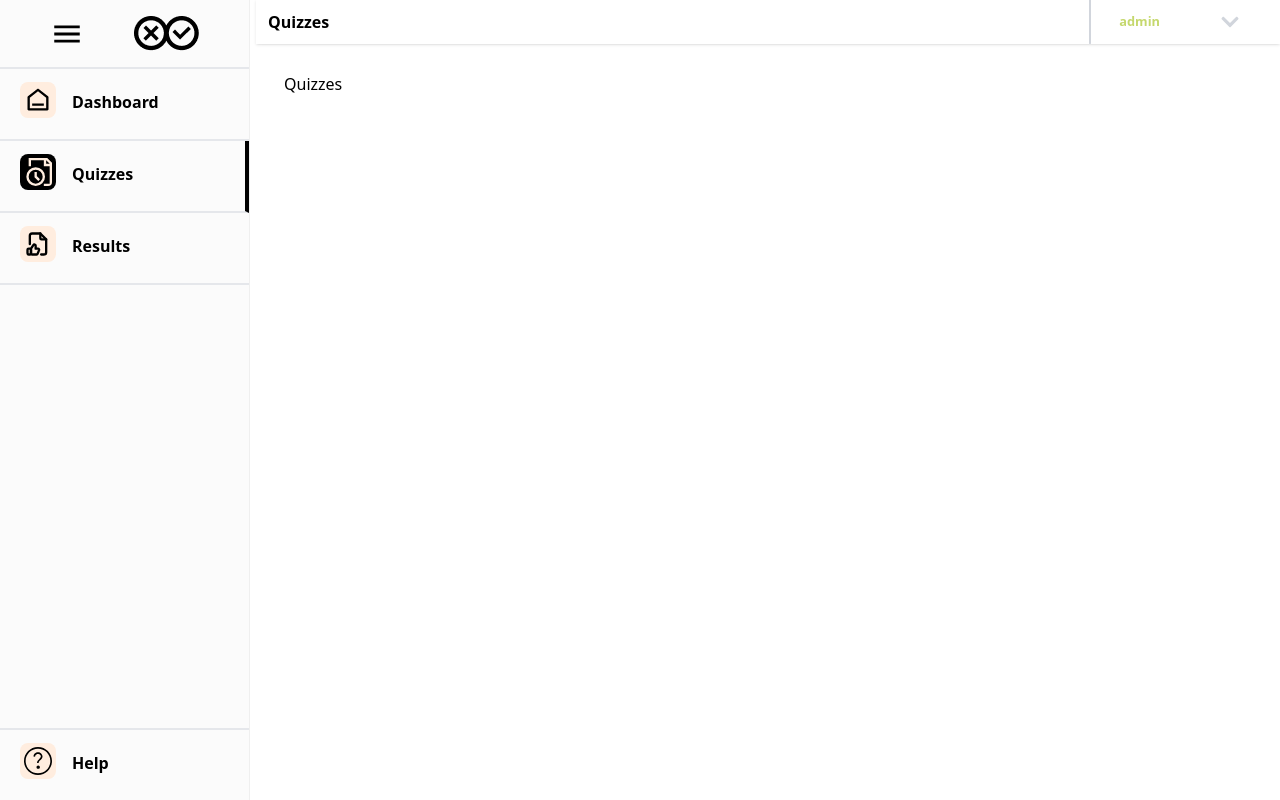
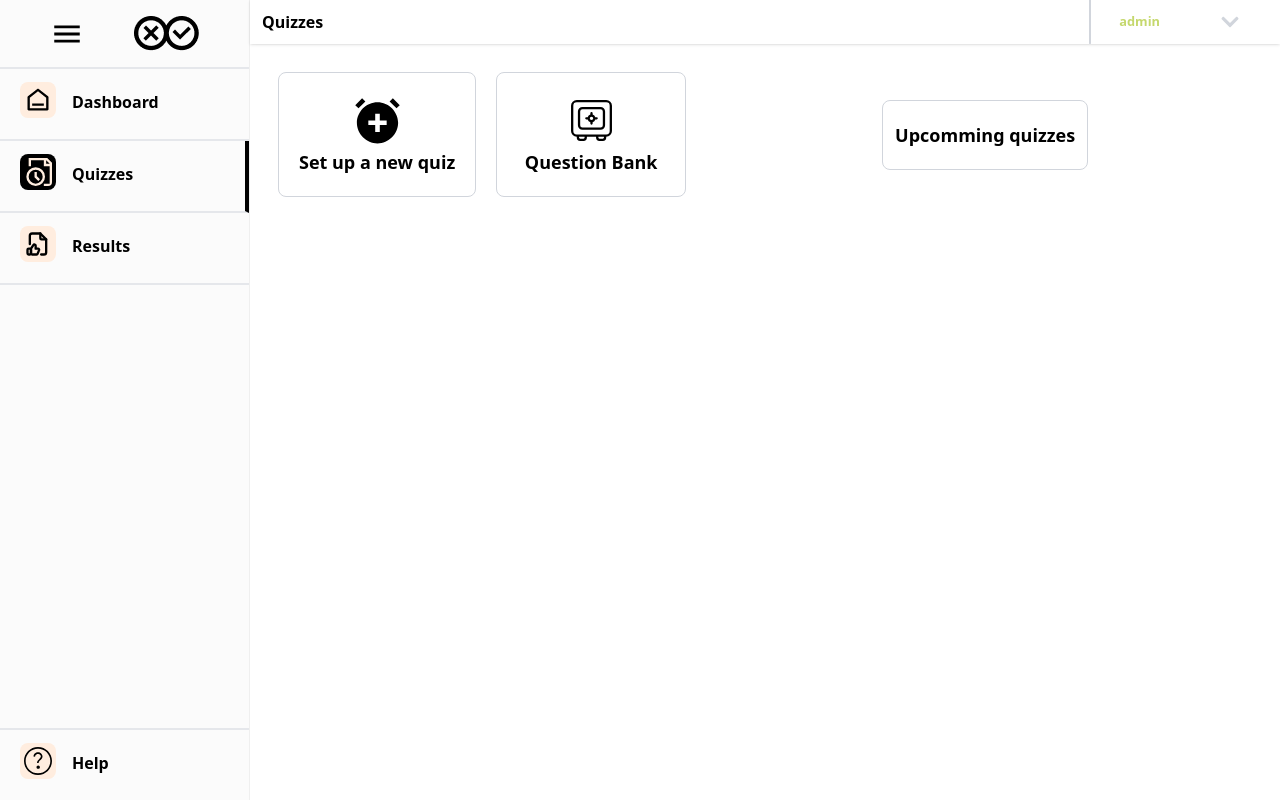
Before and after one commit to RawanSadek/Quiz-App, a React (Vite) app: page /dashboard/quizzes in a window 1280 px wide. Built offline with nearby package versions, Linux system fonts and the light colour scheme; sample sign-in values are in the browser's storage.

Commit message:
feat: enhance Quizzes component with new quiz setup and question bank links, and add upcoming quizzes section; create SetUpQuizPopUp component; add images for upcoming quizzes

```diff
--- a/src/Modules/Quizzes/Components/Quizzes.tsx
+++ b/src/Modules/Quizzes/Components/Quizzes.tsx
@@ -1,8 +1,30 @@
+import { BiSolidAlarmAdd } from "react-icons/bi";
+import { CiVault } from "react-icons/ci";
+import { Link } from "react-router-dom";
 
 export default function Quizzes() {
   return (
-    <div>
-      Quizzes
+    <div className="flex flec-col lg:flex-row justify-between items-center gap-8">
+      <div className="flex flex-col sm:flex-row gap-5 justify-between items-center">
+        {/* Set up new quiz */}
+        <div className="flex flex-col justify-center items-center border border-gray-300 rounded-lg p-5 cursor-pointer hover:shadow-lg hover:scale-110 transition-all duration-400 min-w-[190px]">
+          <BiSolidAlarmAdd className="text-[55px] mx-auto" />
+          <h3 className="text-lg font-semibold">Set up a new quiz</h3>
+        </div>
+
+        {/* Questions bank */}
+        <Link to='/dashboard/questions' className="flex flex-col justify-center items-center border border-gray-300 rounded-lg p-5 cursor-pointer hover:shadow-lg hover:scale-110 transition-all duration-400 min-w-[190px]">
+          <CiVault className="text-[55px] mx-auto" />
+          <h3 className="text-lg font-semibold">Question Bank</h3>
+        </Link>
+      </div>
+
+      <div className="flex flex-col justify-between items-center flex-grow gap-3">
+        {/* Upcomming Quizzes */}
+        <div className="flex flex-col justify-between items-center gap-3 py-5 px-3 border border-gray-300 rounded-lg">
+          <h3 className="font-semibold text-lg">Upcomming quizzes</h3>
+        </div>
+      </div>
     </div>
   )
 }
--- a/src/Modules/Shared/Components/MasterLayout/MasterLayout.tsx
+++ b/src/Modules/Shared/Components/MasterLayout/MasterLayout.tsx
@@ -9,12 +9,12 @@ export default function MasterLayout() {
   return (
     <div className="flex h-screen">
       <div
-        className={`fixed h-full transition-all duration-300 ${collapsed ? "w-20" : "w-64"}`}>
+        className={`fixed h-full transition-all duration-300 ${collapsed ? "w-20" : "w-[250px]"}`}>
         <SideBar collapsed={collapsed} setCollapsed={setCollapsed} />
       </div>
 
       <div
-        className={`flex flex-col min-h-screen w-full transition-all duration-300 ${collapsed ? "ml-20" : "ml-64"}`}>
+        className={`flex flex-col min-h-screen w-full transition-all duration-300 ${collapsed ? "ml-20" : "ml-[250px]"}`}>
         <Navbar />
         <div className="flex-grow p-7 overflow-y-auto">
           <Outlet />
```
Also changed, not shown: src/Modules/Quizzes/Components/uizForm.tsx (renamed from src/Modules/Quizzes/Components/SetUpQuizPopUp.tsx), src/assets/Images/upcommingQuiz1.png (added), src/assets/Images/upcommingQuiz2.png (added).
